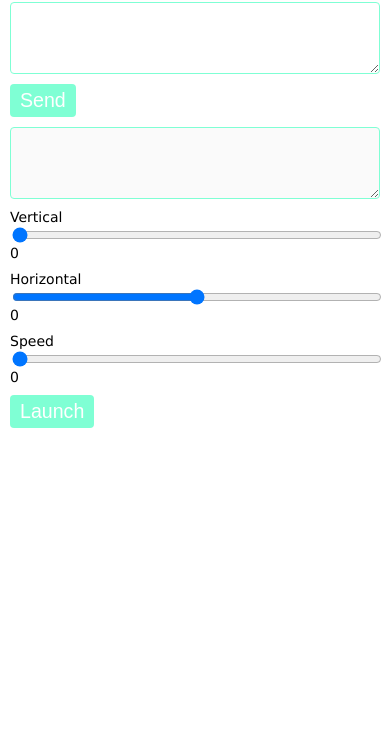
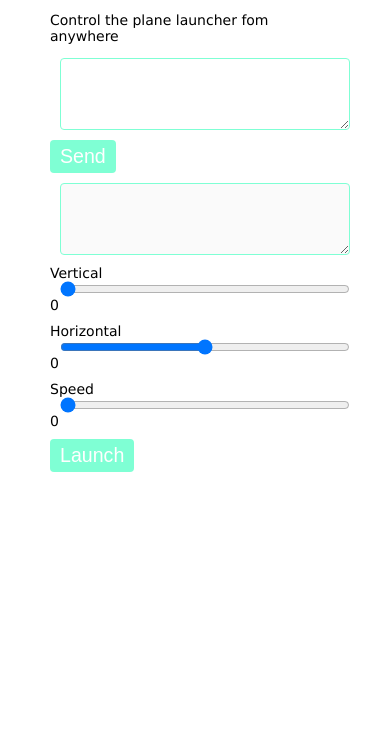
Before and after one commit to JoeBradley/PlaneLauncher, a website: page public/index.html in a window 390 px wide. Shown: the part 90-844 px from the top of the page. Drawn offline with nearby package versions, Linux system fonts and the light colour scheme; no server answers.

Commit message:
Fixed CSS

```diff
--- a/public/stylesheets/style.css
+++ b/public/stylesheets/style.css
@@ -1,10 +1,10 @@
 html, body {
   margin: 0;
-  padding: 0;
+
 }
 
 body {
-  padding: 10px;
+  padding: 50px;
   font: 14px "Lucida Grande", Helvetica, Arial, sans-serif;
 }
 
@@ -52,6 +52,7 @@ input {
   textarea,
   input {
     width: 100%;
+    margin: 0 10px;
   }
 }
 /*# sourceMappingURL=style.css.map */
```
